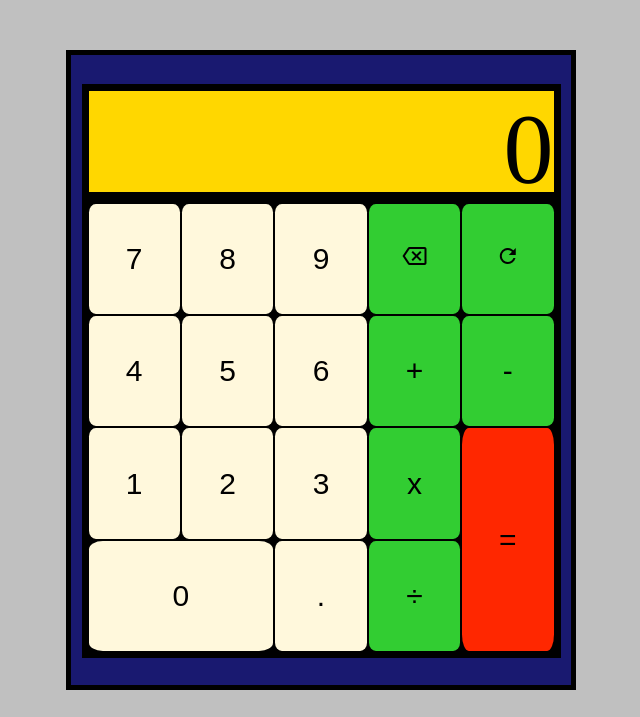
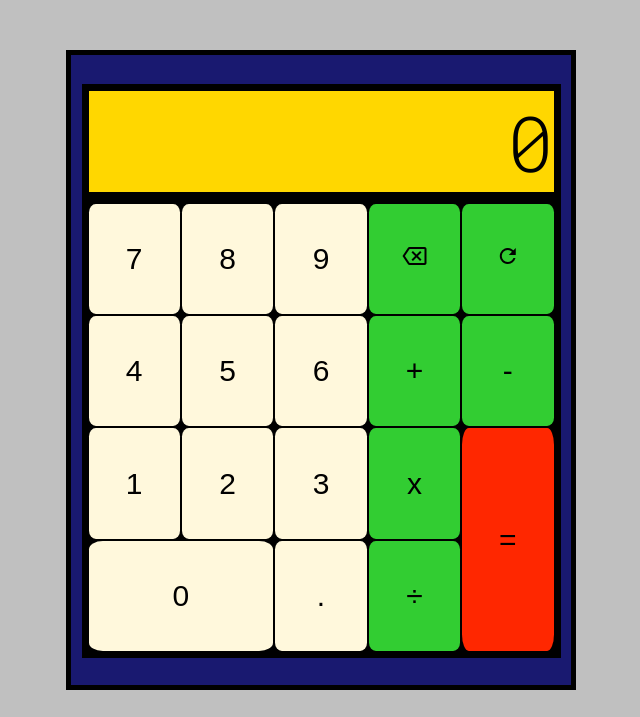
Before and after one commit to AminuMado/Calculator, a plain HTML site: page index.html in a window 1280 px wide. Shown: the top 717 px of the page, without its empty margins (319-959 px from the left). Drawn offline with Linux system fonts and the light colour scheme.

Commit message:
added a new font

```diff
--- a/calculator.css
+++ b/calculator.css
@@ -5,6 +5,7 @@ body {
 	align-items: center;
 	margin-top: 50px;
 	gap: 20px;
+	font-family: 'Roboto Mono', monospace;
 }
 .main-container {
 	width: 500px;
@@ -23,7 +24,7 @@ body {
 	border: 7px solid black;
 	background: gold;
 	text-align: end;
-	font-size: 100px;
+	font-size: 77px;
 }
 .calc-buttons-container {
 	height: 71%;
```
